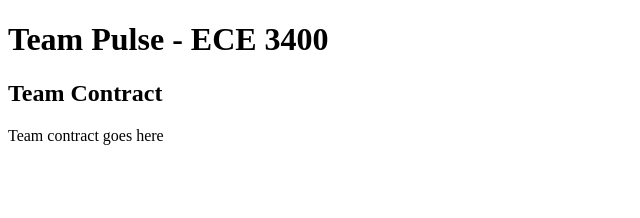
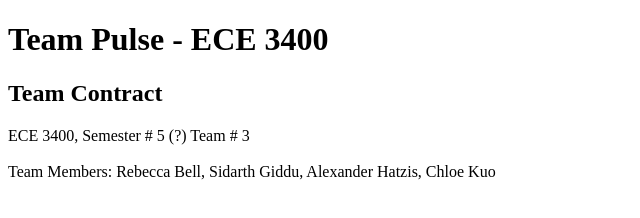
Before and after one commit to alexhatzis64/pulse-3400.github.io, a plain HTML site: page index.html in a window 1280 px wide. Shown: the whole page, without its empty margins (0-640 px from the left). Drawn offline with Linux system fonts and the light colour scheme.

Commit message:
added team contract info

```diff
--- a/index.html
+++ b/index.html
@@ -10,7 +10,9 @@
 <body>
   <h1>Team Pulse - ECE 3400</h1>
     <h2> Team Contract </h2>
-      <p>Team contract goes here</p>
+      <p>ECE 3400, Semester # 5 (?) Team # 3 <br/> <br/>
+Team Members: Rebecca Bell, Sidarth Giddu, Alexander Hatzis, Chloe Kuo
+</p>
 </body>
 
 </html>
```
